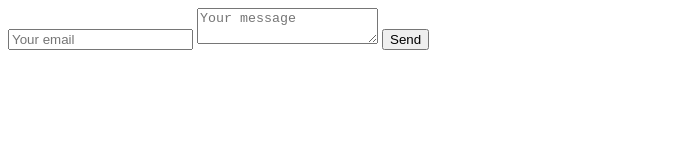
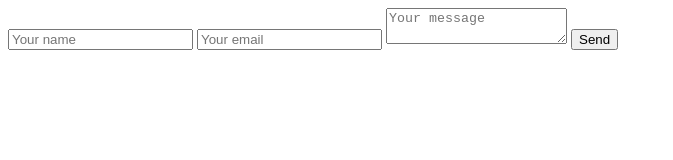
Before and after one commit to shinwang1/formspree, a plain HTML site: page index.html in a window 1280 px wide. Shown: the whole page, without its empty margins (0-673 px from the left). Drawn offline with Linux system fonts and the light colour scheme.

Commit message:
Update index.html

```diff
--- a/index.html
+++ b/index.html
@@ -1,9 +1,10 @@
 <html>
   <body>
-    <form method="POST" action="http://formspree.io/meteorshowerco@gmail.com">
-    <input type="email" name="email" placeholder="Your email">
+   <form id="contactform" action="//formspree.io/meteorshowerco.com" method="POST">
+    <input type="text" name="name" placeholder="Your name">
+    <input type="email" name="_replyto" placeholder="Your email">
     <textarea name="message" placeholder="Your message"></textarea>
-    <button type="submit">Send</button>
-    </form>
+    <input type="submit" value="Send">
+   </form>
   </body>
 </html>
```
